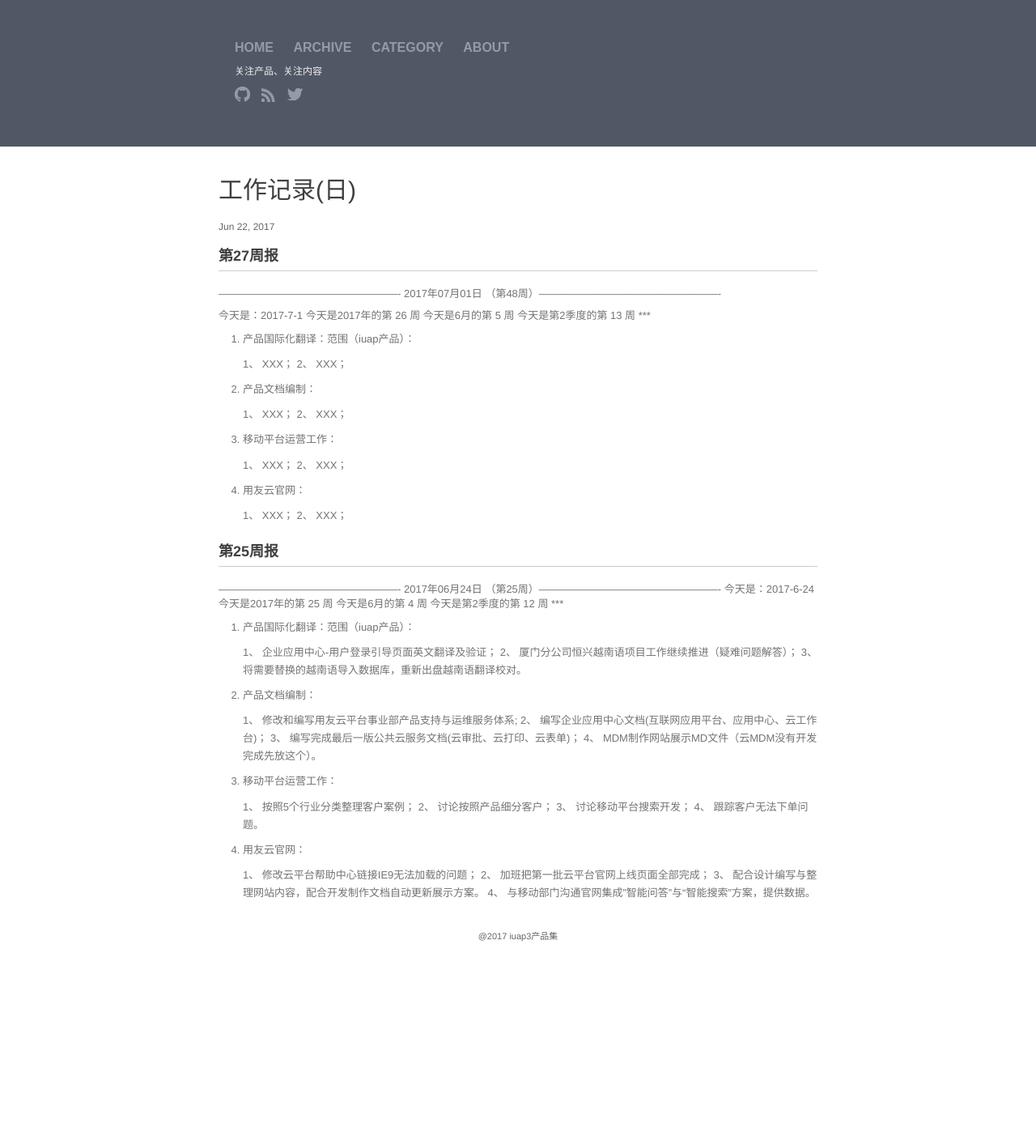
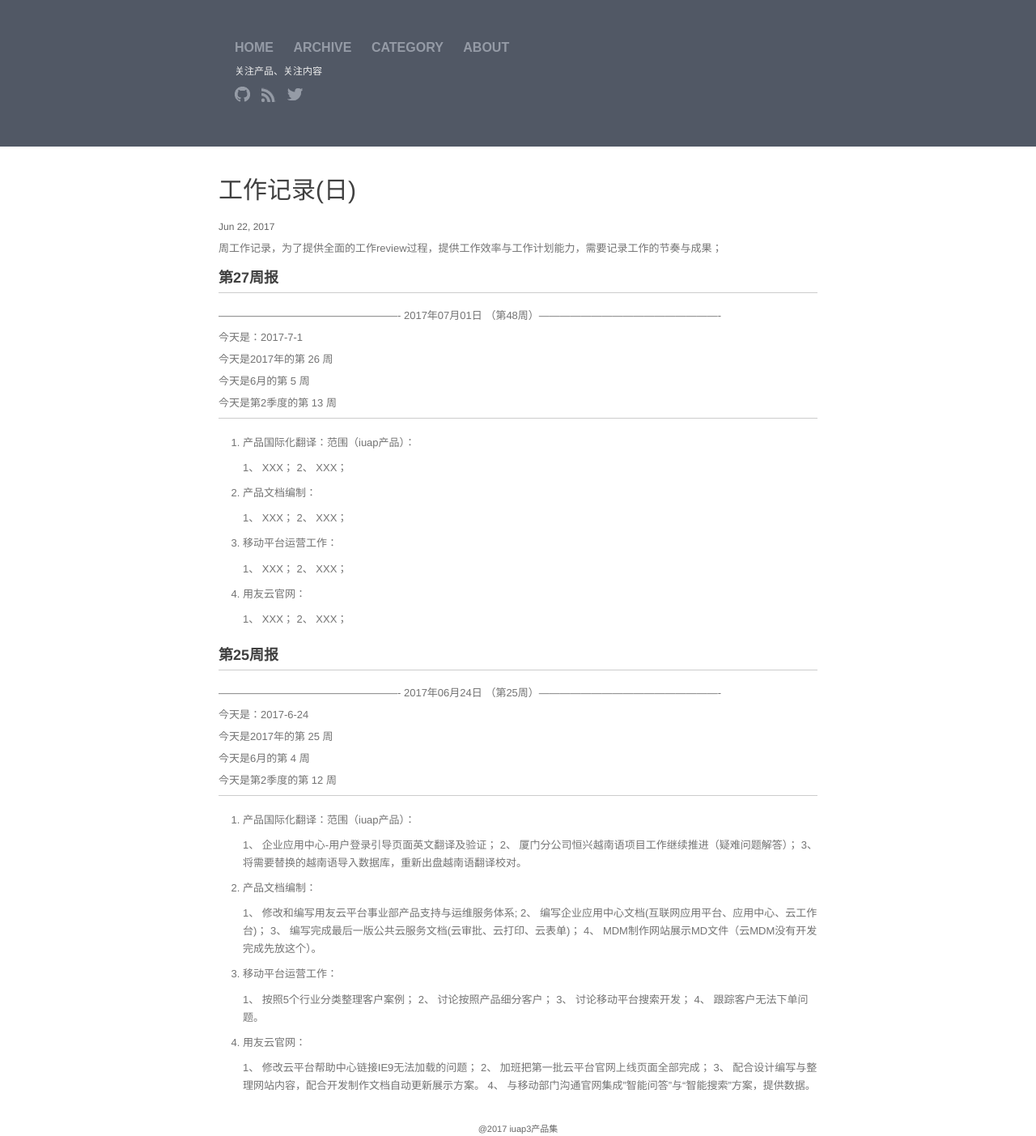
Before and after one commit to walllFlower/blog, a Jekyll site: the page built from _posts/2017-06-22-day_report_cxz.md, in a window 1280 px wide. Shown: the whole page at 81% size. Built offline with Jekyll 4.4.1, drawn with Linux system fonts in a browser that asks for light colours; comment, search, counter and statistics services are not loaded; before the commit the page ends 1165 px from its top, so only the background shows below that.

Commit message:
Update 2017-06-22-day_report_cxz.md

```diff
--- a/_posts/2017-06-22-day_report_cxz.md
+++ b/_posts/2017-06-22-day_report_cxz.md
@@ -5,15 +5,22 @@ date:   2017-06-22 14:57:32
 categories: 日报 第25周
 ---
 
+周工作记录，为了提供全面的工作review过程，提供工作效率与工作计划能力，需要记录工作的节奏与成果；
 
 ### 第27周报
+
 ***
+
 ---------------------------------------------------- 2017年07月01日 （第48周）----------------------------------------------------
 
 今天是：2017-7-1
+
 今天是2017年的第 26 周
+
 今天是6月的第 5 周
+
 今天是第2季度的第 13 周
+
 ***
 
 1. 产品国际化翻译：范围（iuap产品）：
@@ -39,12 +46,19 @@ categories: 日报 第25周
 
 
 ### 第25周报
+
 ***
+
 ---------------------------------------------------- 2017年06月24日 （第25周）----------------------------------------------------
+
 今天是：2017-6-24
+
 今天是2017年的第 25 周
+
 今天是6月的第 4 周
+
 今天是第2季度的第 12 周
+
 ***
 
 1. 产品国际化翻译：范围（iuap产品）：
```
